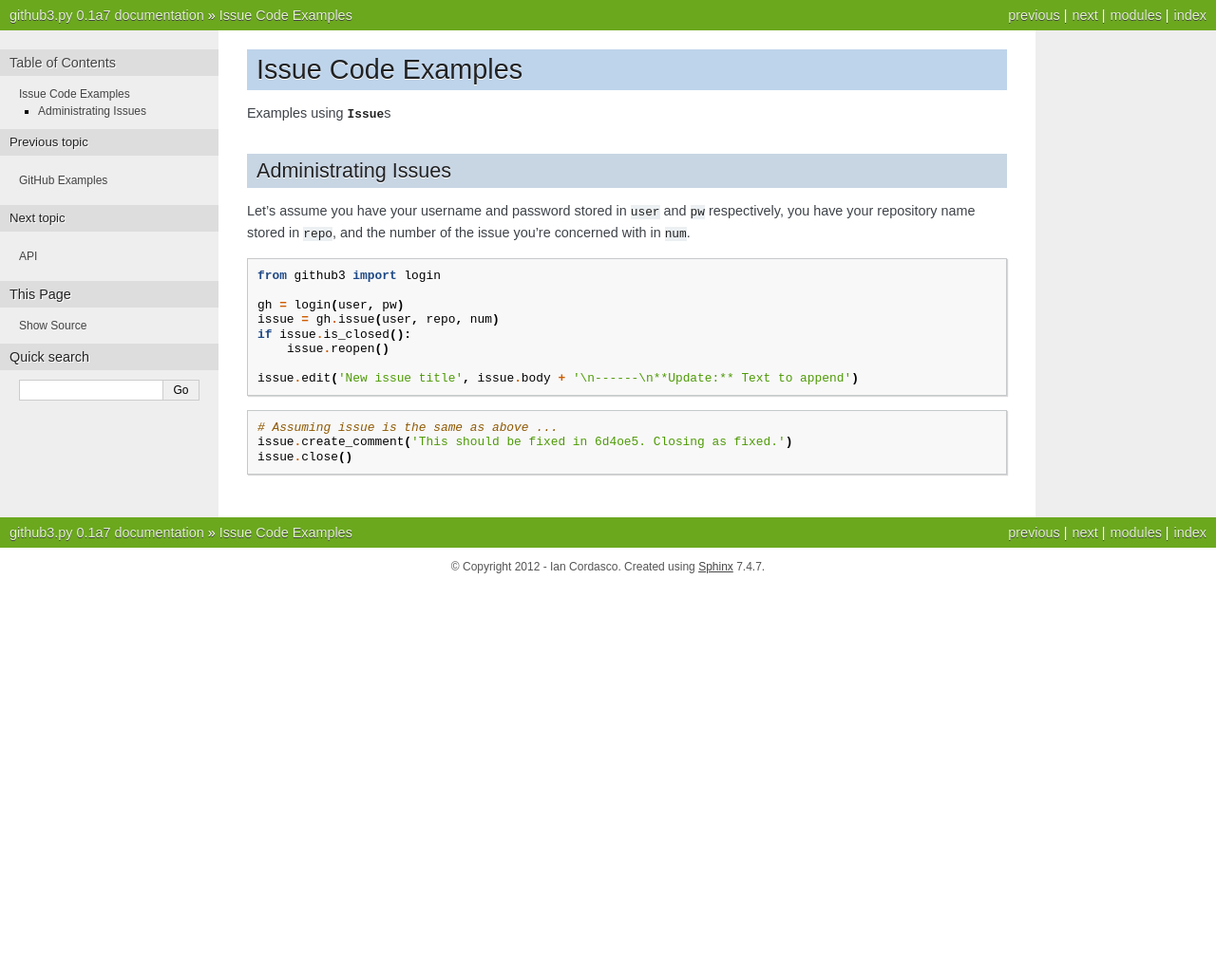
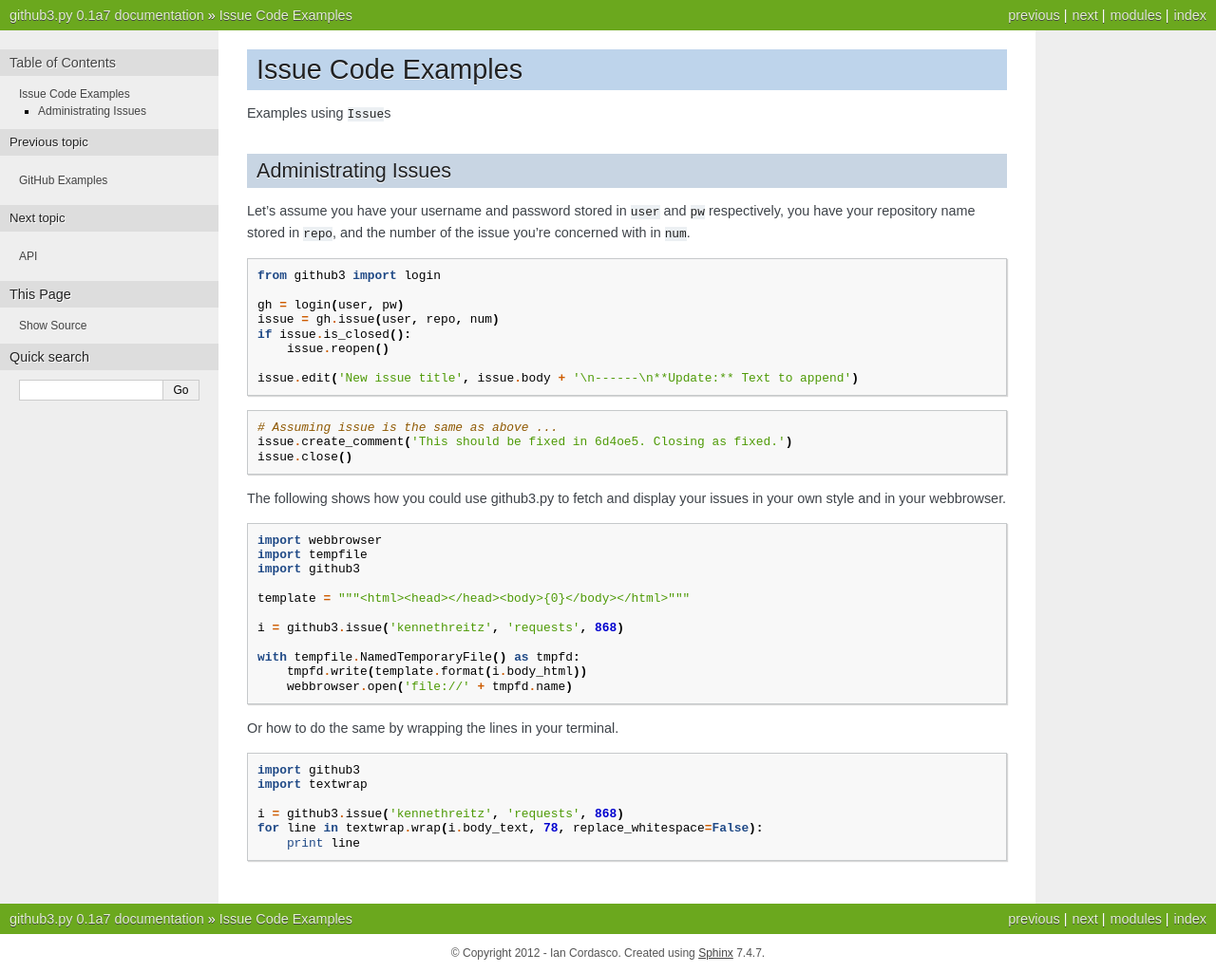
Before and after one commit to sigmavirus24/github3.py, a Sphinx documentation site: the page built from docs/examples/issue.rst, in a window 1280 px wide. Shown: the whole page at 95% size. Built offline with Sphinx 7.4.7, drawn with Linux system fonts in a browser that asks for light colours; before the commit the page ends 900 px from its top, so only the background shows below that.

Commit message:
Add some exapmles of using the issues API.

```diff
--- a/docs/examples/issue.rst
+++ b/docs/examples/issue.rst
@@ -1,7 +1,7 @@
 Issue Code Examples
 ===================
 
-Examples using :class:`Issue <github3.issue.Issue>`\ s
+Examples using ``Issue``\ s
 
 Administrating Issues
 ---------------------
@@ -26,3 +26,14 @@ of the issue you're concerned with in ``num``.
     # Assuming issue is the same as above ...
     issue.create_comment('This should be fixed in 6d4oe5. Closing as fixed.')
     issue.close()
+
+The following shows how you could use github3.py to fetch and display your
+issues in your own style and in your webbrowser.
+
+.. include:: source/browser.py
+    :code: python
+
+Or how to do the same by wrapping the lines in your terminal.
+
+.. include:: source/wrap_text.py
+    :code: python
--- /dev/null
+++ b/docs/examples/source/browser.py
@@ -0,0 +1,11 @@
+import webbrowser
+import tempfile
+import github3
+
+template = """<html><head></head><body>{0}</body></html>"""
+
+i = github3.issue('kennethreitz', 'requests', 868)
+
+with tempfile.NamedTemporaryFile() as tmpfd:
+    tmpfd.write(template.format(i.body_html))
+    webbrowser.open('file://' + tmpfd.name)
--- /dev/null
+++ b/docs/examples/source/wrap_text.py
@@ -0,0 +1,6 @@
+import github3
+import textwrap
+
+i = github3.issue('kennethreitz', 'requests', 868)
+for line in textwrap.wrap(i.body_text, 78, replace_whitespace=False):
+    print line
```
